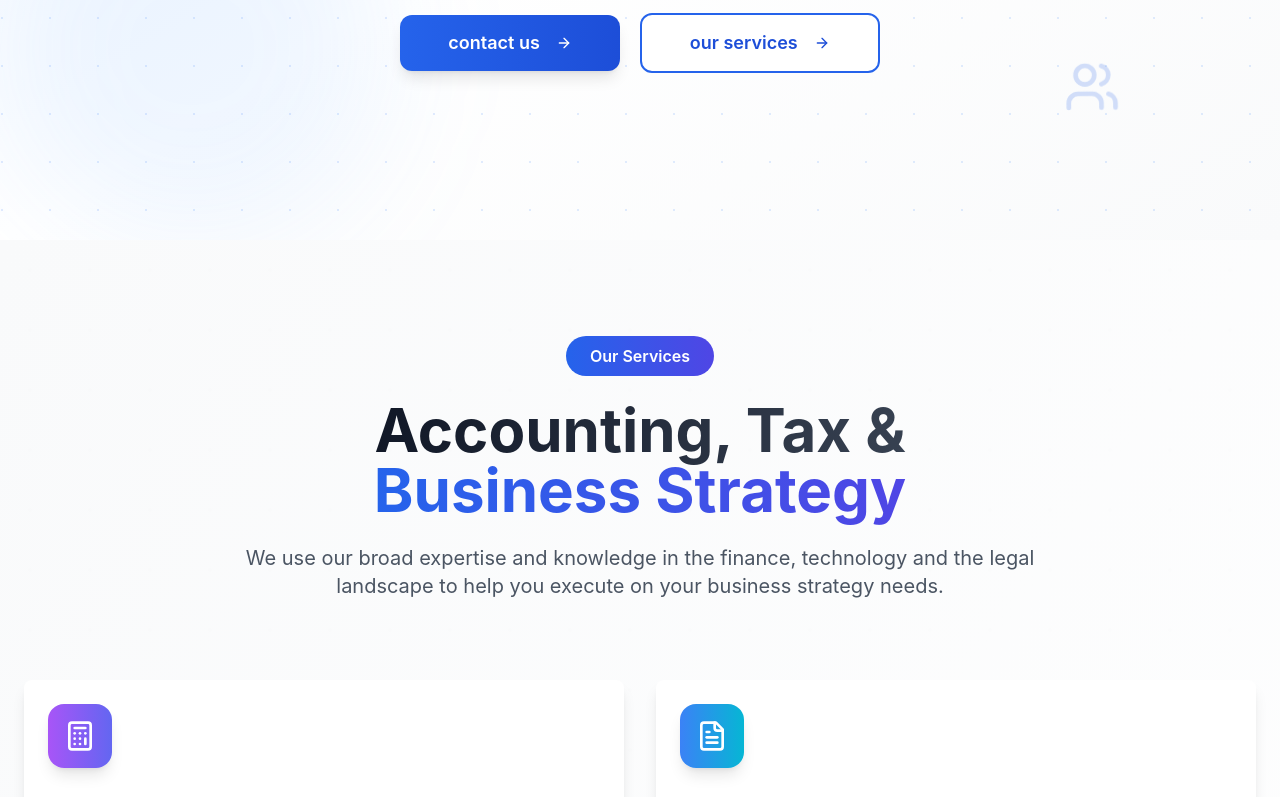
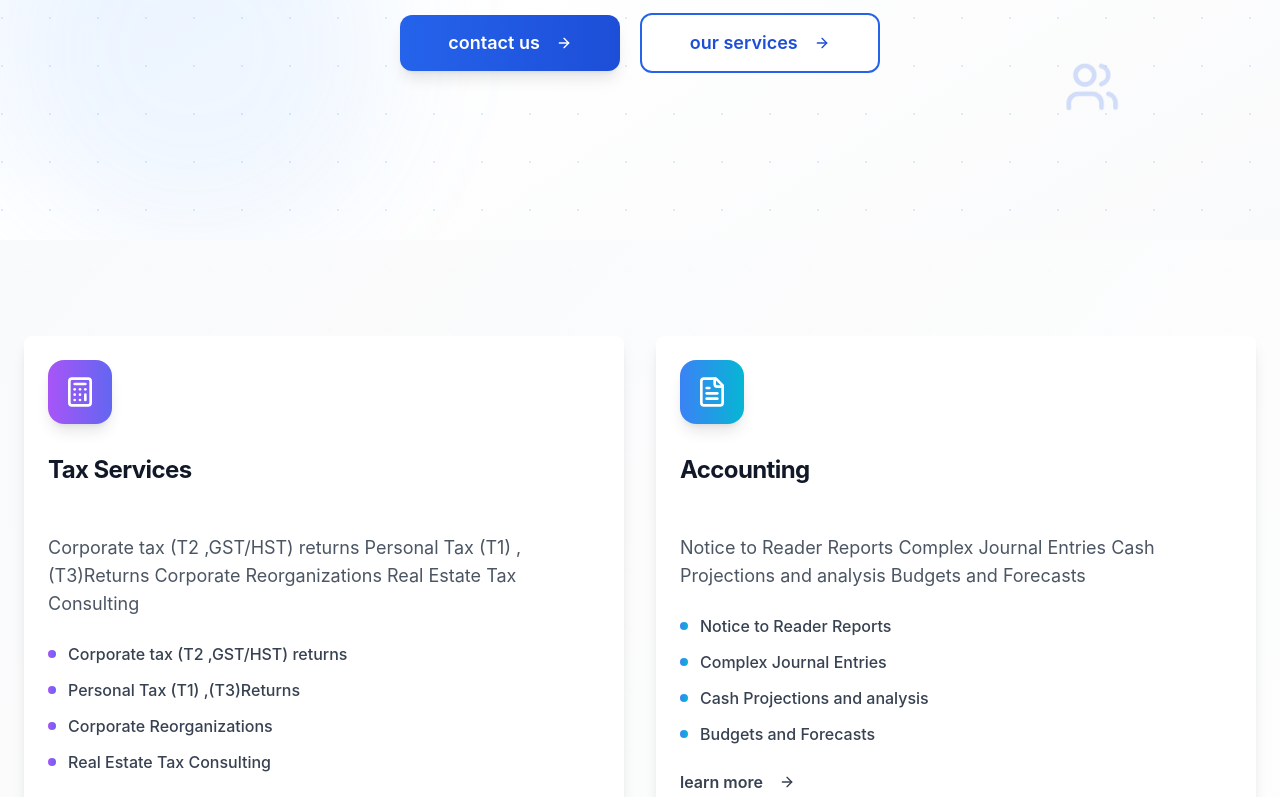
Before and after one commit to farmanhoyo/pacific-glow-remodel-project, a React (Vite) app: page / in a window 1280 px wide. Shown: the part 560-1357 px from the top of the page. Built offline with nearby package versions, Linux system fonts and the light colour scheme.

Commit message:
Confirm text repetition

```diff
--- a/src/components/Services.tsx
+++ b/src/components/Services.tsx
@@ -63,25 +63,6 @@ const Services = () => {
       </div>
 
       <div className="container mx-auto px-4 md:px-6 relative z-10">
-        <div className="text-center mb-12 md:mb-20">
-          <div className="inline-flex items-center space-x-2 bg-gradient-to-r from-blue-600 to-indigo-600 text-white px-4 md:px-6 py-2 rounded-full font-semibold mb-4 md:mb-6 text-sm md:text-base">
-            <span>Our Services</span>
-          </div>
-          <h2 className="text-3xl md:text-5xl lg:text-6xl font-bold mb-4 md:mb-6 leading-tight">
-            <span className="bg-gradient-to-r from-gray-900 to-gray-700 bg-clip-text text-transparent">
-              Accounting, Tax &
-            </span>
-            <br />
-            <span className="bg-gradient-to-r from-blue-600 to-indigo-600 bg-clip-text text-transparent">
-              Business Strategy
-            </span>
-          </h2>
-          <p className="text-lg md:text-xl text-gray-600 max-w-4xl mx-auto leading-relaxed px-4">
-            We use our broad expertise and knowledge in the finance, technology and the legal landscape
-            to help you execute on your business strategy needs.
-          </p>
-        </div>
-
         <div className="grid grid-cols-1 lg:grid-cols-2 gap-6 md:gap-8 mb-12 md:mb-16">
           {services.map((service, index) => (
             <Card
```
